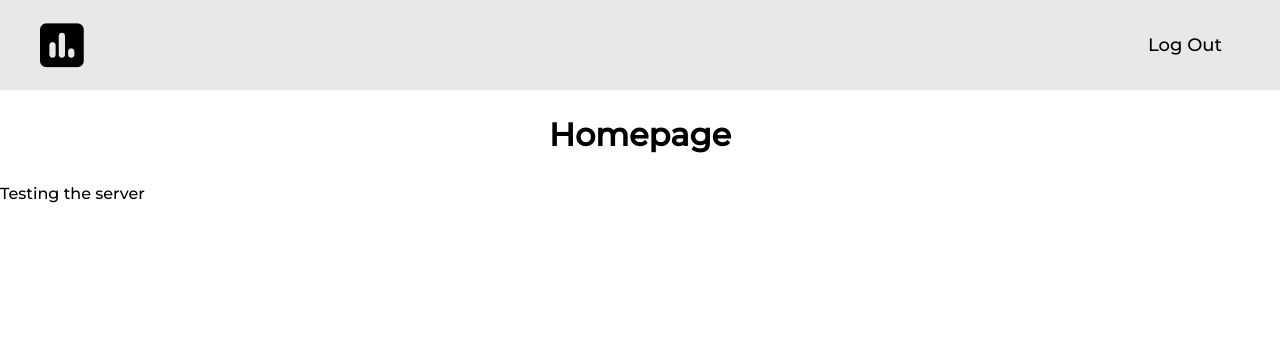
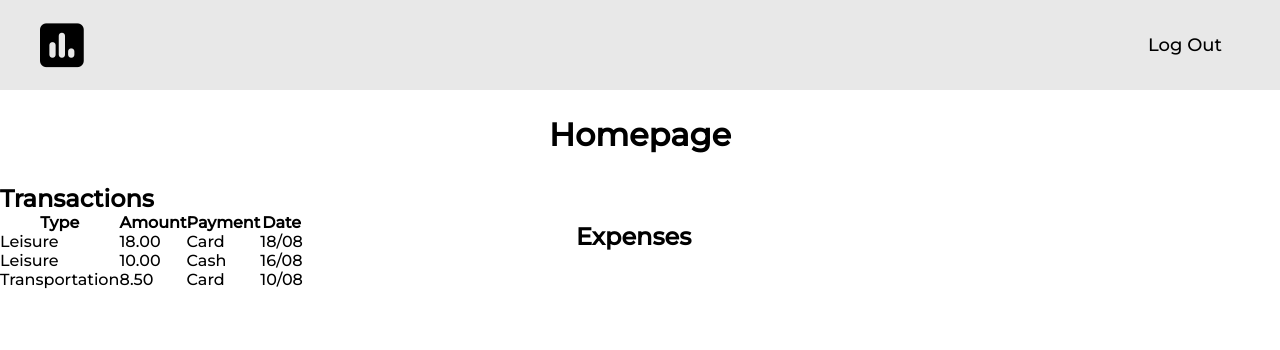
Before and after one commit to ChemaRapariz/expense-tracker, a Flask app: page / in a window 1280 px wide. Shown: the top 350 px of the page. Run offline with Flask 3, Linux system fonts and the light colour scheme; the visitor is signed in with stand-in values (Sample User, id 1); some libraries are stand-ins or nearby versions.

Commit message:
Basic homepage structure in index.html

```diff
--- a/static/styles.css
+++ b/static/styles.css
@@ -17,7 +17,7 @@ h1 {
     margin-bottom: 30px;
 }
 
-/* ------ login navigation ----- */
+/* ------ navigation bar ----- */
 .div-nav-login {
     background-color: #E8E8E8;
 }
@@ -46,7 +46,7 @@ h1 {
     font-size: 50px;
 }
 
-/* ----- register form ----- */
+/* ----- register and login form ----- */
 form {
     display: flex;
     flex-direction: column;
@@ -57,8 +57,26 @@ input {
     width: 250px;
     padding-top: 15px;
     padding-bottom: 15px;
+    padding-left: 10px;
     align-items: center;
     margin-top: 15px;
     margin-bottom: 15px;
     font-size: 15px;
 }
+
+/* ---- homepage structure ---- */
+.container {
+    display: flex;
+    width: 90%;
+    justify-content: center;
+    align-items: center;
+}
+.section-table {
+    flex-basis: 50%;
+}
+table {
+    border-collapse: collapse;
+}
+.section-expenses {
+    flex-basis: 50%;
+}
--- a/templates/index.html
+++ b/templates/index.html
@@ -6,5 +6,38 @@ Home
 
 {% block main %}
     <h1>Homepage</h1>
-    <p>Testing the server</p>
+    <div class="container">
+        <div class="section-table">
+            <h2>Transactions</h2>
+            <table>
+                <tr>
+                    <th>Type</th>
+                    <th>Amount</th>
+                    <th>Payment</th>
+                    <th>Date</th>
+                </tr>
+                <tr>
+                    <td>Leisure</td>
+                    <td>18.00</td>
+                    <td>Card</td>
+                    <td>18/08</td>
+                </tr>
+                <tr>
+                    <td>Leisure</td>
+                    <td>10.00</td>
+                    <td>Cash</td>
+                    <td>16/08</td>
+                </tr>
+                <tr>
+                    <td>Transportation</td>
+                    <td>8.50</td>
+                    <td>Card</td>
+                    <td>10/08</td>
+                </tr>
+            </table>
+        </div>
+        <div class="section-expenses">
+            <h2>Expenses</h2>
+        </div>
+    </div>
 {% endblock %}
```
